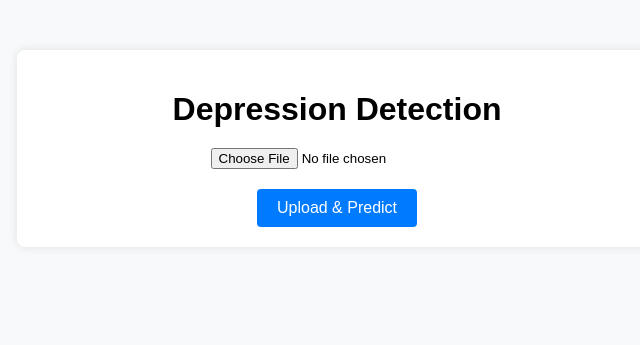
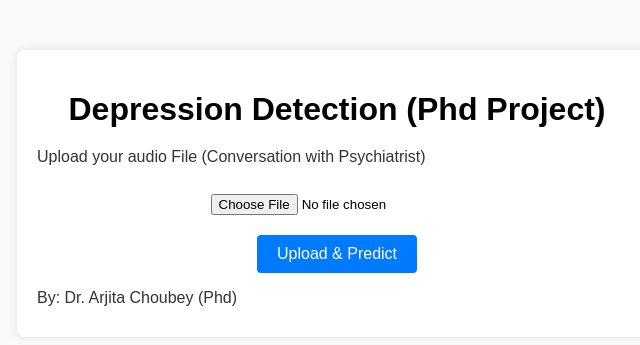
Before and after one commit to kumarnitish378/dipressionDetectionFromAudio, a Flask app: page / in a window 1280 px wide. Shown: the top 345 px of the page, without its empty margins (303-943 px from the left). Run offline with Flask 3, Linux system fonts and the light colour scheme.

Commit message:
Adding instruction manual and copyright

```diff
--- a/main.py
+++ b/main.py
@@ -7,7 +7,7 @@ def predict_depression(audio_file):
     # Your prediction logic goes here
     # Load the audio file, preprocess it, and use your AI model for prediction
     # Return the predicted result
-    return "Depressed/undepressed"  # Placeholder for demonstration
+    return "50% Depressed and 50 % Normal"  # Placeholder for demonstration
 
 @app.route('/', methods=['GET', 'POST'])
 def index():
--- a/templates/index.html
+++ b/templates/index.html
@@ -54,11 +54,22 @@
         input[type="file"] {
             margin-bottom: 20px;
         }
+        .btn:hover {
+            background-color: #0056b3;
+        }
+        p {
+        font-size: 16px;
+        margin-bottom: 10px; /* Adjust as needed */
+        color: #333; /* Adjust text color */
+    }
+
+
     </style>
 </head>
 <body>
     <div class="container">
-        <h1>Depression Detection</h1>
+        <h1>Depression Detection (Phd Project)</h1>
+        <p>Upload your audio File (Conversation with Psychiatrist)</p><br>
         {% if error %}
             <div class="alert alert-danger">
                 {{ error }}
@@ -74,6 +85,10 @@
                 Prediction: {{ prediction }}
             </div>
         {% endif %}
+        <div class="auth">
+            <p>By: Dr. Arjita Choubey (Phd)</p>
+        </div>
     </div>
+
 </body>
 </html>
```
